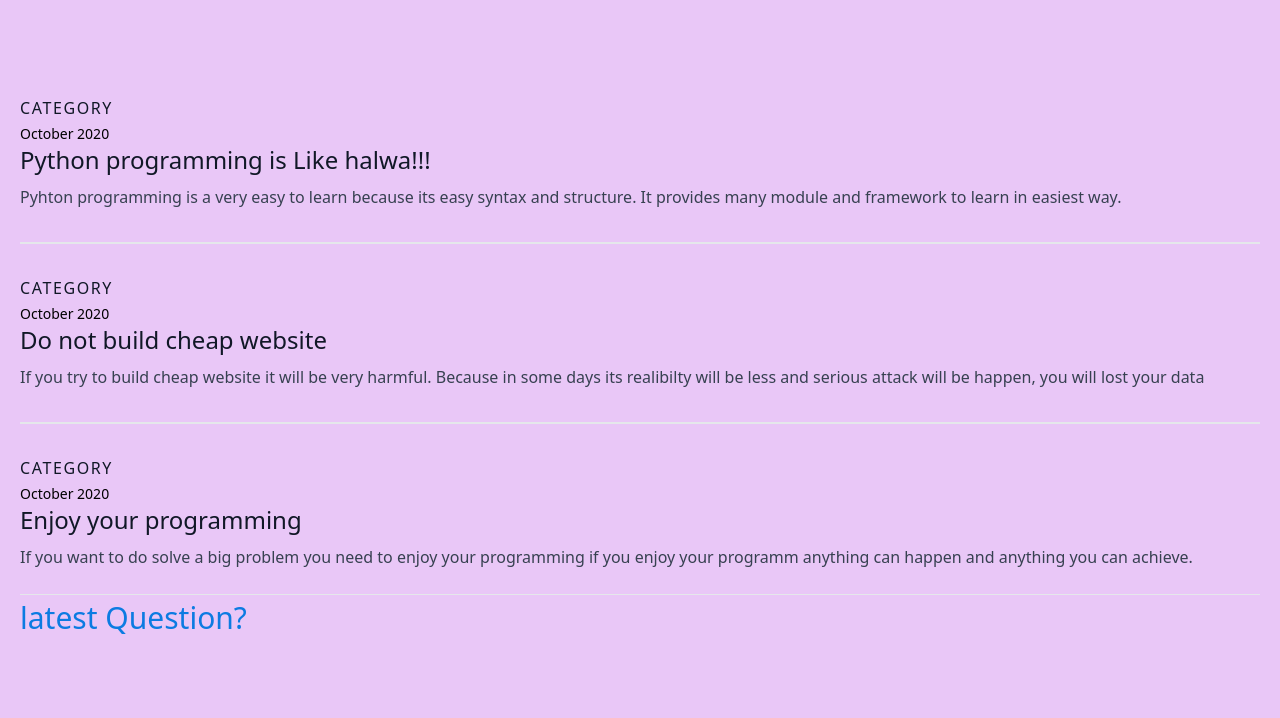
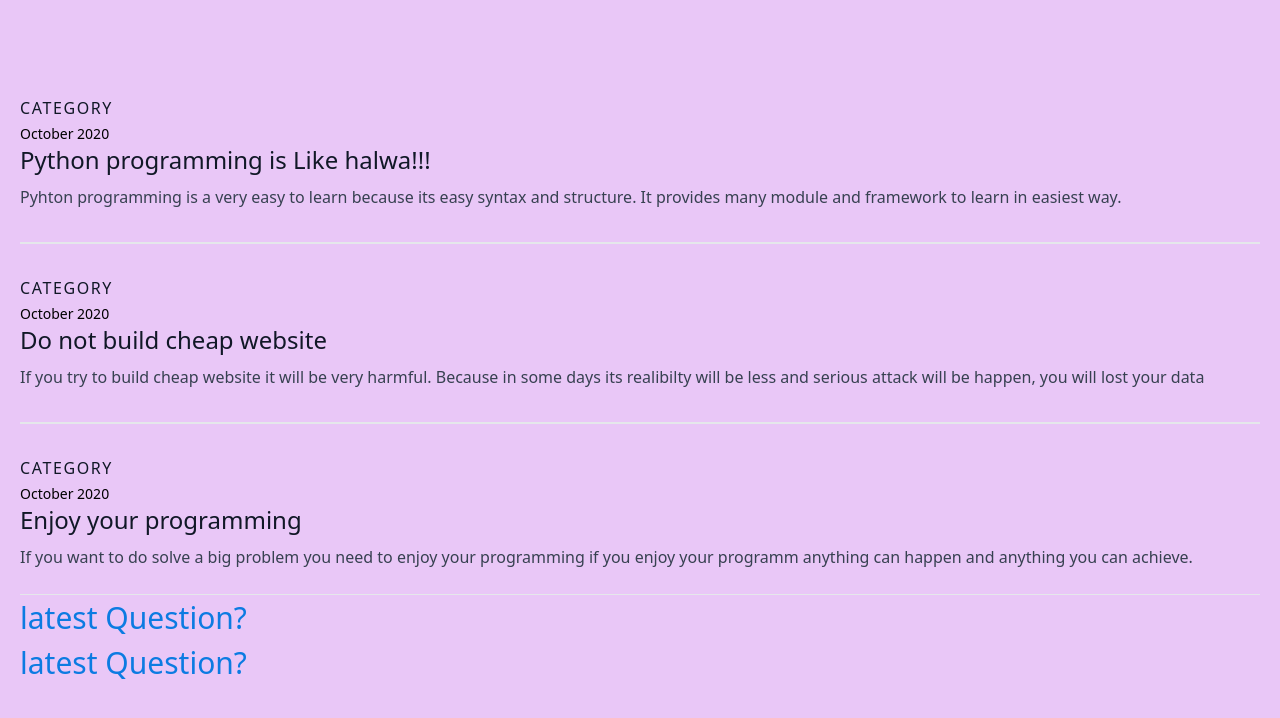
Before and after one commit to priyadarshirajan/FollowRajan, a plain HTML site: page blog.html in a window 1280 px wide. Drawn offline with nearby package versions, Linux system fonts and the light colour scheme.

Commit message:
Update blog.html

```diff
--- a/blog.html
+++ b/blog.html
@@ -43,6 +43,7 @@
           </div><br>
           <hr>
           <h1><a href="question.html" style="color: rgb(12, 123, 226); font-size: 30px;" target="_blank">latest Question?</a></h1>
+          <h1><a href="https://careers.wipro.com/elite" style="color: rgb(12, 123, 226); font-size: 30px;" target="_blank">latest Question?</a></h1>
         </div>
 
       </section>
```
